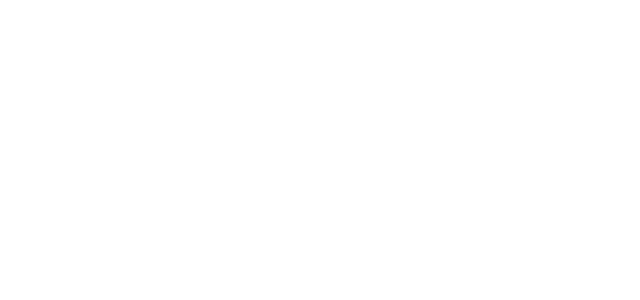
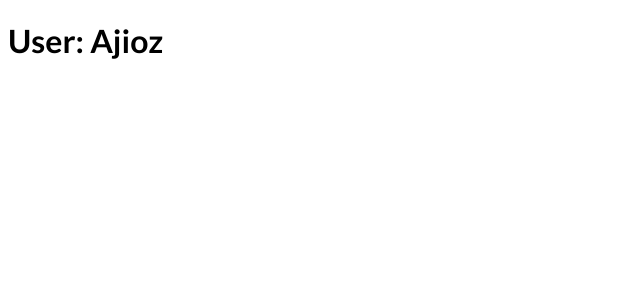
Before and after one commit to Ajioz/dataFetch_next13, a Next.js app: page /user-profile in a window 1280 px wide. Before the commit this address had no page. Shown: the top 300 px of the page, without its empty margins (0-640 px from the left). Built offline with nearby package versions, Linux system fonts and the light colour scheme.

Commit message:
added dynamic data fetching

```diff
--- /dev/null
+++ b/pages/user-profile.js
@@ -0,0 +1,18 @@
+import React from "react";
+
+const UserProfilePage = (props) => {
+  return (
+    <div>
+      <h1>User: {props.username}</h1>
+    </div>
+  );
+};
+
+export default UserProfilePage;
+
+export async function getServerSideProps(context) {
+  const {params, req, res} = context;
+  return {
+    props: { username: "Ajioz" },
+  };
+}
```
